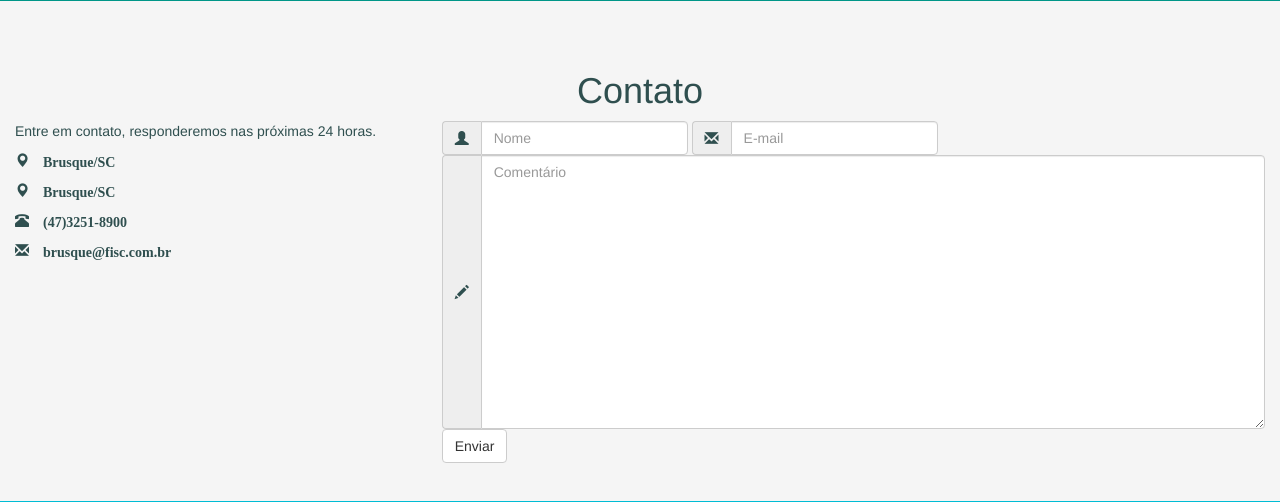
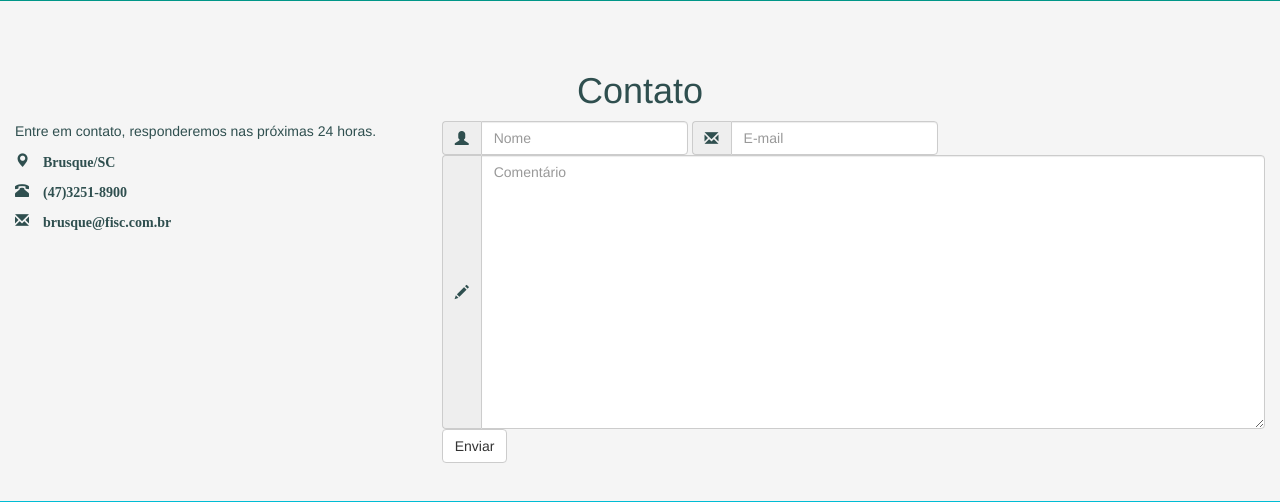
Before and after one commit to AlexandrePetermann/senaibrusque, a PHP site: page / in a window 1280 px wide. Shown: the part 2825-3327 px from the top of the page. Run offline with PHP 8.4, Linux system fonts and the light colour scheme.

Commit message:
Ajustes no visual #29

```diff
--- a/Index.php
+++ b/Index.php
@@ -134,8 +134,7 @@
             <h1 class="text-center">Contato</h1>
             <div class="row">
                 <div class="col-lg-4">
-                    <p><h10>Entre em contato, responderemos nas próximas 24 horas.</h10></p>
-                    <p><i class="glyphicon glyphicon-map-marker"><b> Brusque/SC</b></i></p>
+                    <p>Entre em contato, responderemos nas próximas 24 horas.</p>
                     <p><i class="glyphicon glyphicon-map-marker"><b> Brusque/SC</b></i></p>
                     <p><i class="glyphicon glyphicon-phone-alt"><b> (47)3251-8900</b></i></p>
                     <p><i class="glyphicon glyphicon-envelope"><b> brusque@fisc.com.br</b></i></p>
--- a/css/estiloso.css
+++ b/css/estiloso.css
@@ -41,6 +41,6 @@ body {
     color: darkslategrey;
 }
 
-#Contato h1,#Contato h10{
+#Contato h1,#Contato p{
     color: darkslategrey;
 }
```
